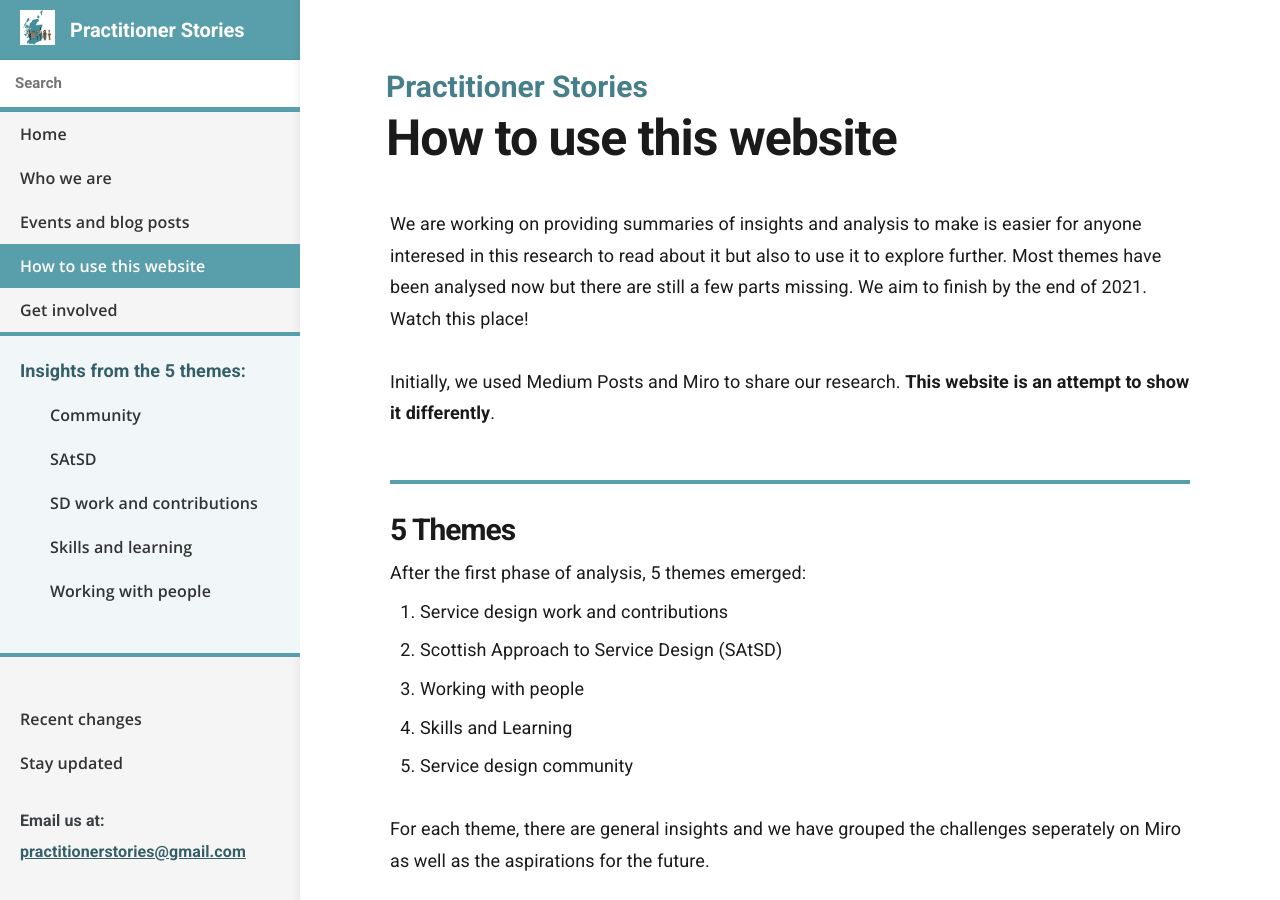
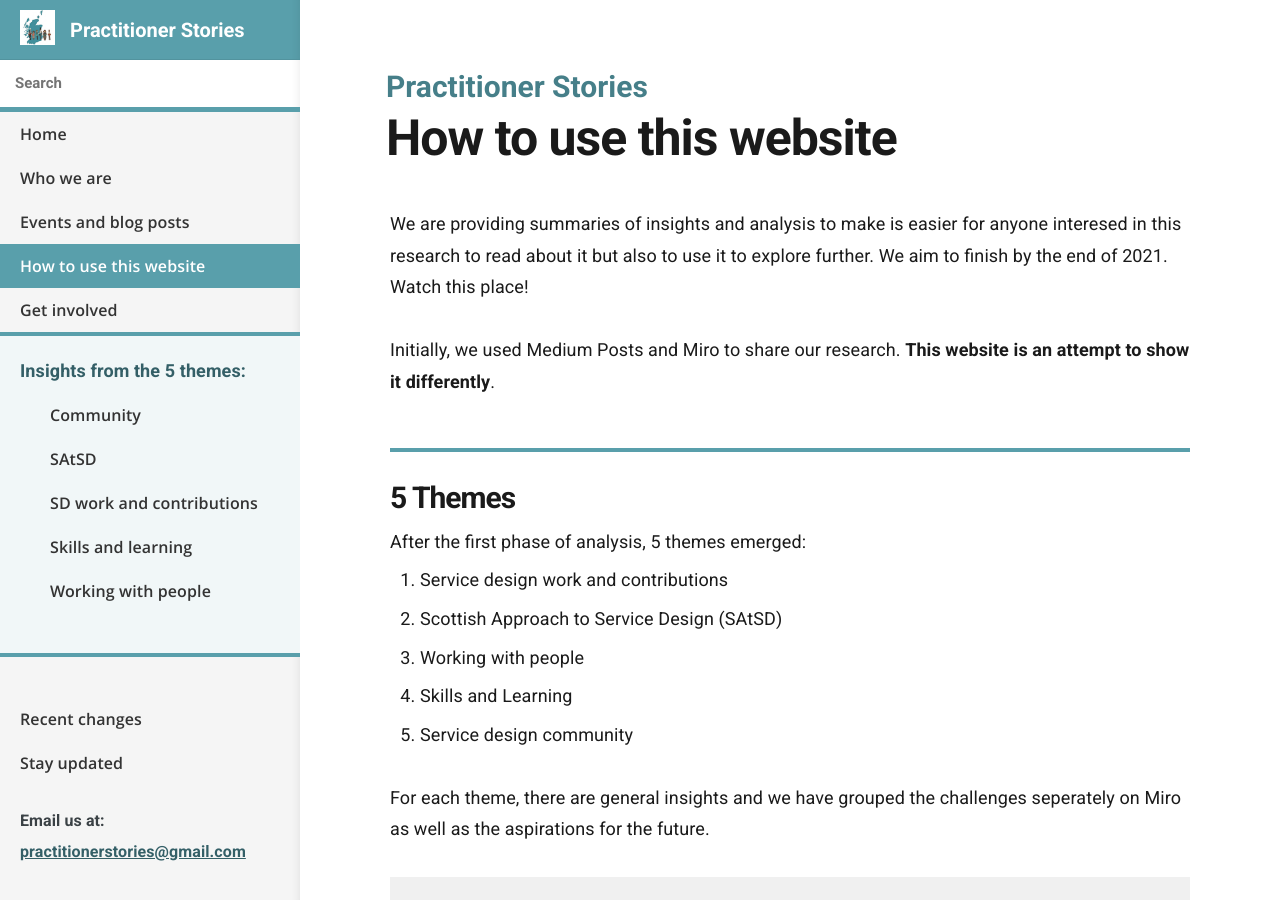
Before and after one commit to stephanie-K/practitioner-stories, a Jekyll site: the page built from how-to.md, in a window 1280 px wide and 900 px high. Built offline with Jekyll 4.4.1, drawn with Linux system fonts in a browser that asks for light colours; some of the changed text lies outside the part shown.

Commit message:
update some fix pages

```diff
--- a/how-to.md
+++ b/how-to.md
@@ -2,7 +2,7 @@
 title: How to use this website
 ---
 
-We are working on providing summaries of insights and analysis to make is easier for anyone interesed in this research to read about it but also to use it to explore further. Most themes have been analysed now but there are still a few parts missing. We aim to finish by the end of 2021. Watch this place!
+We are providing summaries of insights and analysis to make is easier for anyone interesed in this research to read about it but also to use it to explore further. We aim to finish by the end of 2021. Watch this place!
 
 Initially, we used Medium Posts and Miro to share our research. **This website is an attempt to show it differently**.
 
```
Also changed, not shown: other parts of how-to.md (+1 -1 lines), get-involved.md (+0 -1 lines).
